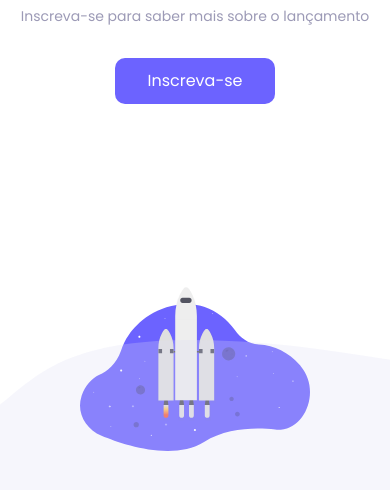
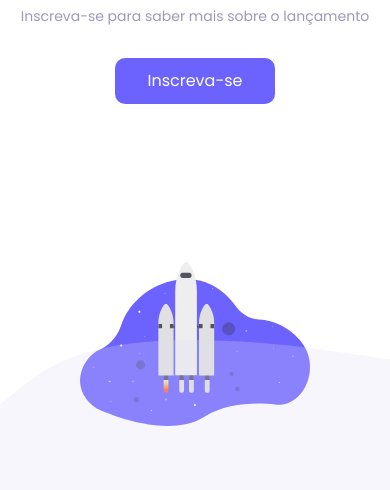
Before and after one commit to Jose-Murilo/Project-Countdown, a plain HTML site: page index.html in a window 390 px wide. Shown: the part 202-692 px from the top of the page. Drawn offline with Linux system fonts and the light colour scheme.

Commit message:
modification css

```diff
--- a/style.css
+++ b/style.css
@@ -171,6 +171,10 @@ body {
         height: 100%;
         align-items: center;
     }
+
+    .sideRight img {
+        padding-bottom: 5rem;
+    }
 }
 
 @media (max-width: 768px) {
@@ -184,7 +188,7 @@ body {
     .sideRight img {
         width: 230px;
         margin: 0 auto;
-        padding: 0;
+        padding: 0 0 5rem 0;
     }
 }
 
```
